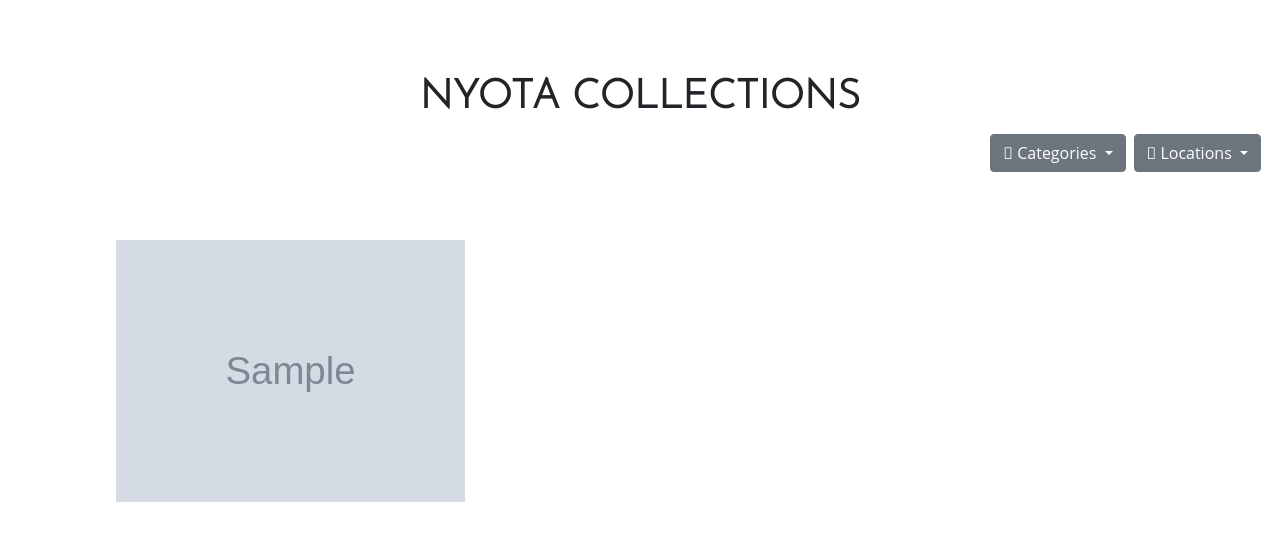
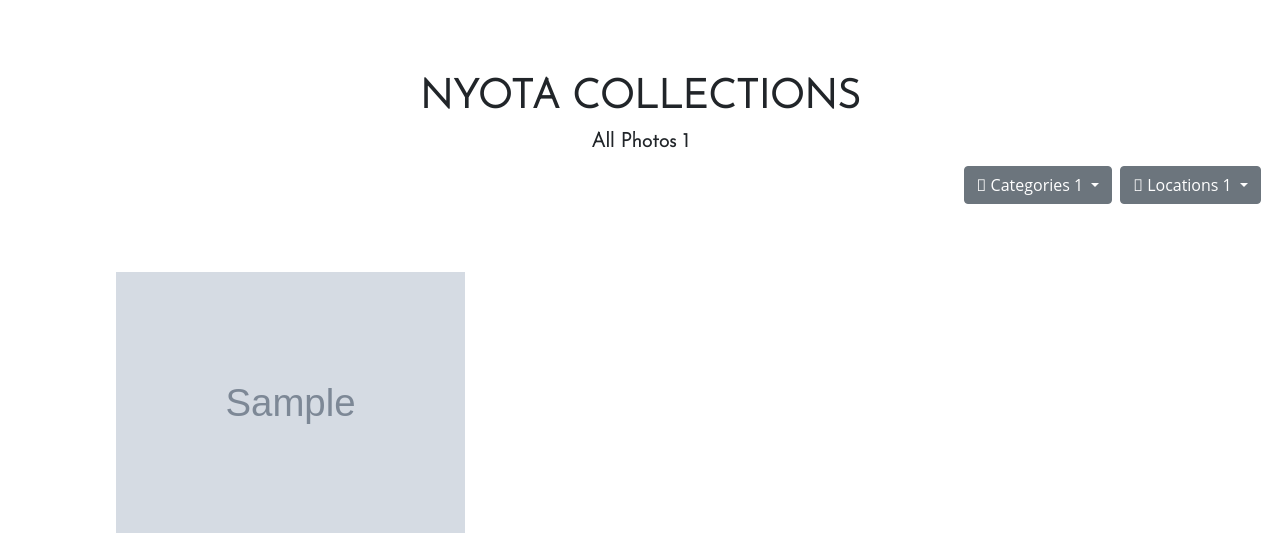
Before and after one commit to FloiceNyota/photogallery, a Django app: page / in a window 1280 px wide. Shown: the part 126-659 px from the top of the page. Run offline with Django 3.2, Linux system fonts and the light colour scheme; tables that the repository leaves empty hold one stand-in row (values such as "Sample post"); grey boxes marked "Sample" are stand-in pictures; some libraries are stand-ins or nearby versions.

Commit message:
logical stats add to models in template

```diff
--- a/gallery/templates/index.html
+++ b/gallery/templates/index.html
@@ -5,7 +5,7 @@
 {% block content %}
 
   <h2 class='text-center'>NYOTA COLLECTIONS</h2>
-
+  <h5 class="text-center">All Photos {{ photos.count }}</h5>
   <div class="addons">
     <div class="container-fluid">
       <div class="row">
@@ -13,22 +13,22 @@
         <div class="col-6 cats-loc d-flex justify-content-end align-items-center">
           <div class="dropdown m-1">
             <button class="btn btn-secondary dropdown-toggle" type="button" id="dropdownMenuButton" data-toggle="dropdown" aria-haspopup="true" aria-expanded="false">
-              <i class="fad fa-layer-group"></i> Categories
+              <i class="fad fa-layer-group"></i> Categories {{categories.count}}
             </button>
             <div class="dropdown-menu" aria-labelledby="dropdownMenuButton">
               {% for category in categories %}
-                <a class="dropdown-item" href="#">{{category|capfirst}}</a>
+                <a class="dropdown-item" href="/search/?search={{ category }}">{{category|capfirst}}</a>
               {% endfor %}
             </div>
           </div>
 
           <div class="dropdown m-1">
             <button class="btn btn-secondary dropdown-toggle" type="button" id="dropdownMenuButton" data-toggle="dropdown" aria-haspopup="true" aria-expanded="false">
-              <i class="fad fa-map-marker-alt"></i> Locations
+              <i class="fad fa-map-marker-alt"></i> Locations {{locations.count}}
             </button>
             <div class="dropdown-menu dropdown-menu-right" aria-labelledby="dropdownMenuButton">
               {% for location in locations %}
-                <a class="dropdown-item" href="#">{{location|capfirst}}</a>
+                <a class="dropdown-item" href="/search/?search={{ location }}">{{location|capfirst}}</a>
               {% endfor %}
             </div>
           </div>
--- a/gallery/views.py
+++ b/gallery/views.py
@@ -20,9 +20,10 @@ def search(request):
   if 'search' in request.GET and request.GET['search']:
     term = request.GET.get('search')
     categorysearchresult = Image.search_image(term)
-
+    totalsearch = categorysearchresult.count()
   context={
     'categorysearchresult':categorysearchresult,
-    'searchTerm':term
+    'searchTerm':term,
+    'totalsearch':totalsearch
   }
   return render(request, 'searchresult.html', context)
```
